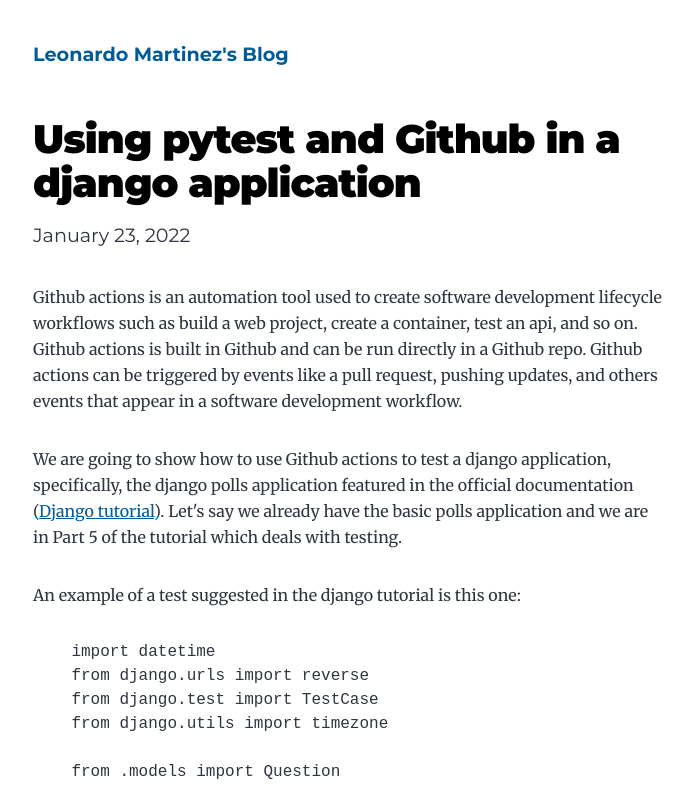
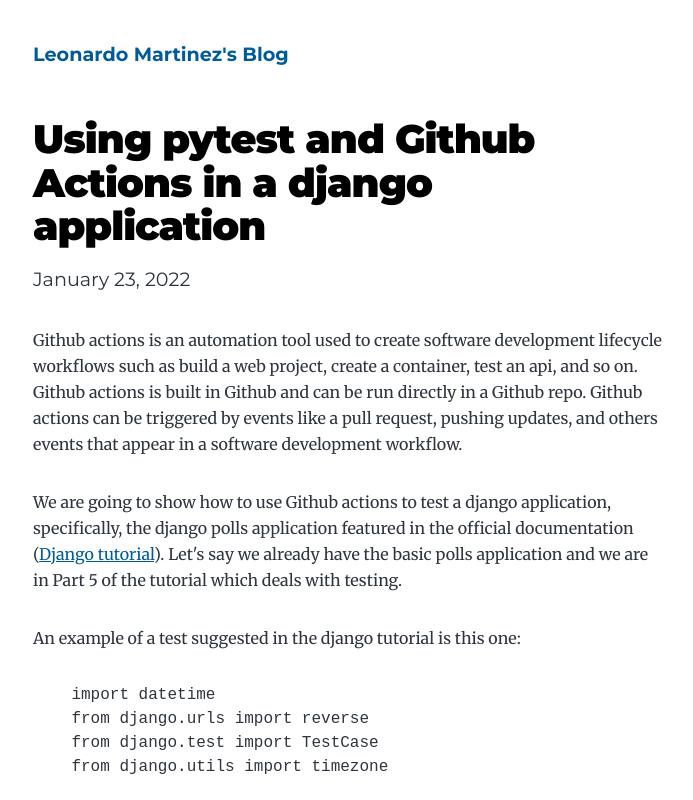
Before and after one commit to cytesting/gatsby-starter-blog, a Gatsby site: page /using-pytest-and-github-actions-in-django/ in a window 1280 px wide. Shown: the top 800 px of the page, without its empty margins (291-984 px from the left). Built offline with nearby package versions, Linux system fonts and the light colour scheme; Gatsby itself is replaced by a stand-in of ours; some packages are replaced by stand-ins of ours; code samples lack their colours.

Commit message:
Add minor fix

```diff
--- a/content/blog/using-pytest-and-github-actions-in-django/index.md
+++ b/content/blog/using-pytest-and-github-actions-in-django/index.md
@@ -1,5 +1,5 @@
 ---
-title: Using pytest and Github in a django application
+title: Using pytest and Github Actions in a django application
 date: "2022-01-23T12:12:03.284Z"
 description: "Pytest and Github actions"
 ---
```
